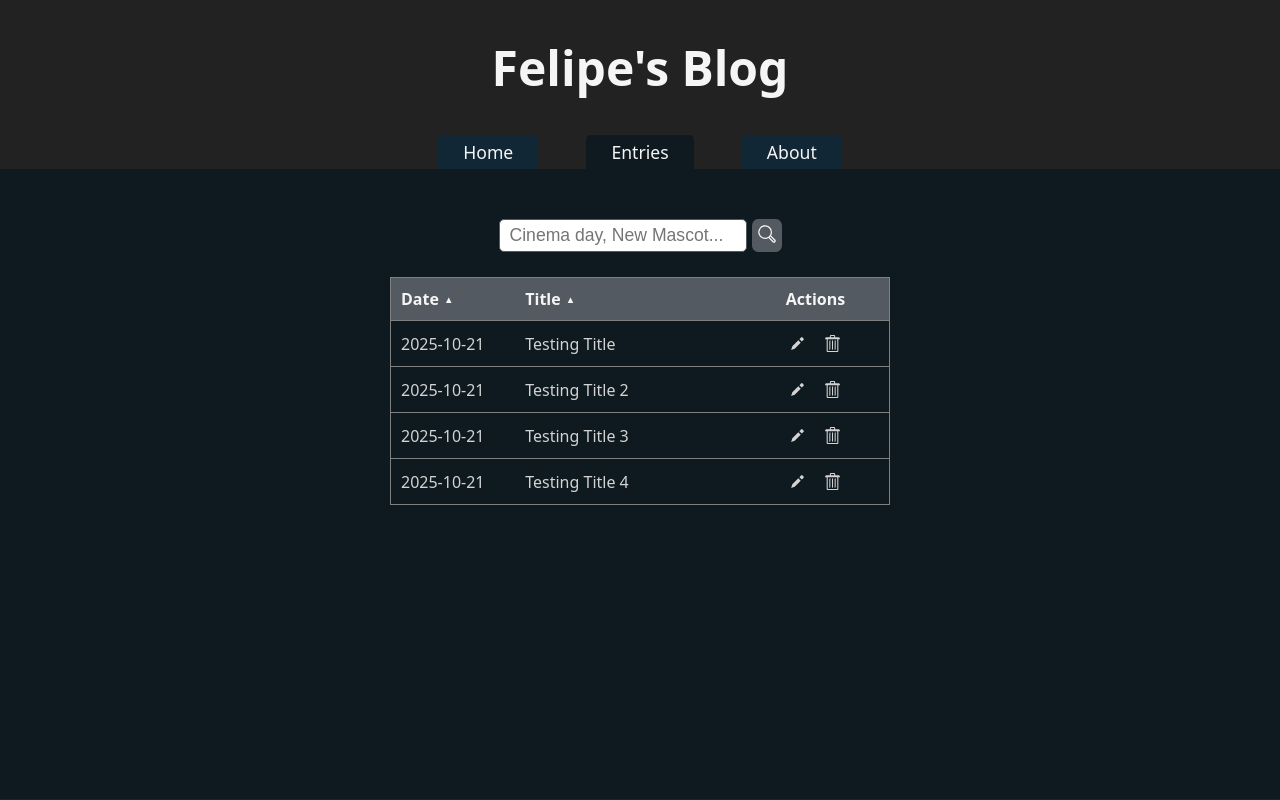
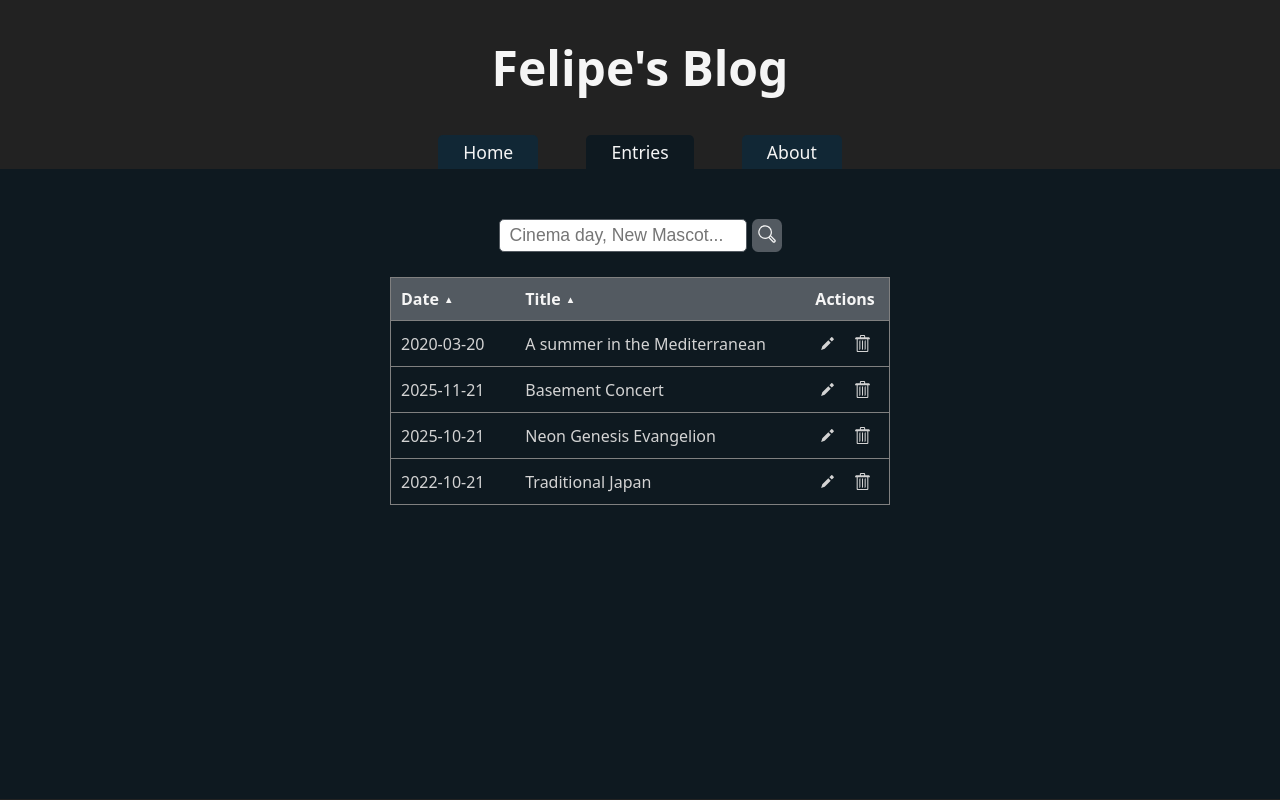
Before and after one commit to felipe-u/felipes-blog, a React (Vite) app: page /entries in a window 1280 px wide. Built offline with nearby package versions, Linux system fonts and the light colour scheme.

Commit message:
feat: Implement post filters by date and title. Also change date format and fix visualization in different components

```diff
--- a/src/components/EntrySum.jsx
+++ b/src/components/EntrySum.jsx
@@ -1,5 +1,6 @@
 import { useNavigate } from 'react-router'
 import { CalendarIcon } from './Icons'
+import { formatDate } from '../helpers/logic'
 
 export function EntrySum({ postData }) {
   const navigate = useNavigate()
@@ -10,15 +11,12 @@ export function EntrySum({ postData }) {
 
   return (
     <div className='entry-sum-container' onClick={seeFullEntry}>
-      <img
-        src={postData.imgUrl}
-        alt={`${postData.title} image`}
-      />
+      <img src={postData.imgUrl} alt={`${postData.title} image`} />
       <div className='sum-data-container'>
         <h2>{postData.title}</h2>
         <div className='date-visualizer'>
           <CalendarIcon />
-          <span>{postData.date}</span>
+          <span>{formatDate(postData.date)}</span>
         </div>
       </div>
     </div>
--- a/src/data/allPosts.js
+++ b/src/data/allPosts.js
@@ -1,38 +1,38 @@
 export const allPosts = [
   {
     id: 1,
-    title: 'Testing Title',
+    title: 'A summer in the Mediterranean',
     content:
       'Lorem ipsum dolor sit amet, consectetur adipiscing elit. Maecenas et dignissim lacus, nec scelerisque nunc. Proin vitae mollis nisi. Curabitur ut eros vestibulum, dictum mi in, finibus velit. Quisque tempus vehicula tempor. Quisque lectus arcu, dignissim nec mauris eget, luctus iaculis nisl. Nullam sit amet nisi non ex elementum dignissim. Proin a odio purus. Nam in mi ultrices, lobortis erat id, tempor ipsum. ',
     imgUrl:
       'https://i.pinimg.com/1200x/29/a3/5f/29a35f173cd4af4f208348e1bbaf5532.jpg',
-    date: '2025-10-21',
+    date: new Date('2020-03-20'),
   },
   {
     id: 2,
-    title: 'Testing Title 2',
+    title: 'Traditional Japan',
     content:
       'Nunc ac sapien lacinia, hendrerit nulla a, vestibulum tortor. Donec eu commodo ipsum, at vestibulum nulla. Mauris mollis pharetra justo ut consequat. Nullam tortor metus, laoreet non sapien at, tempor pretium elit. Nulla ac sem eu felis tristique rutrum. Pellentesque metus dui, elementum et nunc vel, semper placerat justo. Integer non ex justo. In nunc metus, suscipit eu maximus ac, accumsan eu ipsum. In cursus faucibus elit, eu feugiat enim tincidunt ac. Aliquam lobortis vehicula lorem, vel consequat odio tincidunt et. Nam ut dictum ipsum, sed efficitur turpis.',
     imgUrl:
       'https://i.pinimg.com/1200x/69/76/29/697629a754301416a00746674e65373d.jpg',
-    date: '2025-10-21',
+    date: new Date('2022-10-21'),
   },
   {
     id: 3,
-    title: 'Testing Title 3',
+    title: 'Neon Genesis Evangelion',
     content:
       'Nunc ac sapien lacinia, hendrerit nulla a, vestibulum tortor. Donec eu commodo ipsum, at vestibulum nulla. Mauris mollis pharetra justo ut consequat. Nullam tortor metus, laoreet non sapien at, tempor pretium elit. Nulla ac sem eu felis tristique rutrum. Pellentesque metus dui, elementum et nunc vel, semper placerat justo. Integer non ex justo. In nunc metus, suscipit eu maximus ac, accumsan eu ipsum. In cursus faucibus elit, eu feugiat enim tincidunt ac. Aliquam lobortis vehicula lorem, vel consequat odio tincidunt et. Nam ut dictum ipsum, sed efficitur turpis.',
     imgUrl:
       'https://i.pinimg.com/1200x/7b/b6/35/7bb63551902c3d403c7817b53374ba19.jpg',
-    date: '2025-10-21',
+    date: new Date('2025-10-21'),
   },
   {
     id: 4,
-    title: 'Testing Title 4',
+    title: 'Basement Concert',
     content:
       'Nunc ac sapien lacinia, hendrerit nulla a, vestibulum tortor. Donec eu commodo ipsum, at vestibulum nulla. Mauris mollis pharetra justo ut consequat. Nullam tortor metus, laoreet non sapien at, tempor pretium elit. Nulla ac sem eu felis tristique rutrum. Pellentesque metus dui, elementum et nunc vel, semper placerat justo. Integer non ex justo. In nunc metus, suscipit eu maximus ac, accumsan eu ipsum. In cursus faucibus elit, eu feugiat enim tincidunt ac. Aliquam lobortis vehicula lorem, vel consequat odio tincidunt et. Nam ut dictum ipsum, sed efficitur turpis.',
     imgUrl:
       'https://i.pinimg.com/1200x/ea/0a/3e/ea0a3eb4af2cbac1dffe85af0a718430.jpg',
-    date: '2025-10-21',
+    date: new Date('2025-11-21'),
   },
 ]
--- /dev/null
+++ b/src/helpers/logic.js
@@ -0,0 +1,3 @@
+export function formatDate(dateToFormat) {
+  return dateToFormat.toISOString().split('T')[0]
+}
--- /dev/null
+++ b/src/hooks/useFilterPosts.js
@@ -0,0 +1,55 @@
+import { useEffect, useState } from 'react'
+import { usePosts } from './usePosts'
+
+export function useFilterPosts() {
+  const { posts } = usePosts()
+  const [filteredPosts, setFilteredPosts] = useState([])
+  const [filterOptions, setFilterOptions] = useState({
+    date: 'asc',
+    title: 'asc',
+  })
+
+  useEffect(() => {
+    setFilteredPosts(posts)
+  }, [posts, setFilteredPosts])
+
+  useEffect(() => {
+    const postsCopy = [...posts]
+    if (filterOptions.date === 'asc') {
+      setFilteredPosts(postsCopy.sort((a, b) => b.date - a.date))
+      return
+    }
+    if (filterOptions.date === 'desc') {
+      setFilteredPosts(postsCopy.sort((a, b) => a.date - b.date))
+      return
+    }
+  }, [filterOptions.date, posts])
+
+  useEffect(() => {
+    const postsCopy = [...posts]
+    if (filterOptions.title === 'asc') {
+      setFilteredPosts(postsCopy.sort((a, b) => a.title.localeCompare(b.title)))
+      return
+    }
+    if (filterOptions.title === 'desc') {
+      setFilteredPosts(postsCopy.sort((a, b) => b.title.localeCompare(a.title)))
+      return
+    }
+  }, [filterOptions.title, posts])
+
+  const toggleDateFilter = () => {
+    setFilterOptions((prevState) => ({
+      ...prevState,
+      date: filterOptions.date === 'asc' ? 'desc' : 'asc',
+    }))
+  }
+
+  const toggleTitleFilter = () => {
+    setFilterOptions((prevState) => ({
+      ...prevState,
+      title: filterOptions.title === 'asc' ? 'desc' : 'asc',
+    }))
+  }
+
+  return { filteredPosts, filterOptions, toggleDateFilter, toggleTitleFilter }
+}
--- a/src/pages/EntriesPage.jsx
+++ b/src/pages/EntriesPage.jsx
@@ -1,11 +1,14 @@
+import '../styles/Entries.css'
 import { useNavigate } from 'react-router'
 import { EditPenIcon, SearchIcon, TrashCanIcon } from '../components/Icons'
-import '../styles/Entries.css'
-import { usePosts } from '../hooks/usePosts'
+import { formatDate } from '../helpers/logic'
+import { useFilterPosts } from '../hooks/useFilterPosts'
 
 export function EntriesPage() {
   const navigate = useNavigate()
-  const { posts } = usePosts()
+
+  const { filteredPosts, filterOptions, toggleDateFilter, toggleTitleFilter } =
+    useFilterPosts()
 
   const seeFullEntry = (postId) => {
     navigate(`/entries/${postId}`)
@@ -13,7 +16,7 @@ export function EntriesPage() {
 
   return (
     <div className='entries-container'>
-      {posts ? (
+      {filteredPosts ? (
         <>
           <div className='search-container'>
             <input type='text' placeholder='Cinema day, New Mascot...' />
@@ -25,29 +28,29 @@ export function EntriesPage() {
           <table>
             <thead>
               <tr>
-                <th>
+                <th onClick={toggleDateFilter}>
                   <span className='th-content'>
-                    Date <span className='arrow-span'>▲</span>
+                    Date
+                    <span className='arrow-span'>
+                      {filterOptions.date === 'asc' ? '▲' : '▼'}
+                    </span>
                   </span>
                 </th>
-                {/* <th>
-              Date <span className='arrow-span'>▼</span>
-            </th> */}
-                <th>
+                <th onClick={toggleTitleFilter}>
                   <span className='th-content'>
-                    Title <span className='arrow-span'>▲</span>{' '}
+                    Title
+                    <span className='arrow-span'>
+                      {filterOptions.title === 'asc' ? '▲' : '▼'}
+                    </span>
                   </span>
                 </th>
-                {/* <th>
-              Title <span className='arrow-span'>▼</span>{' '}
-            </th> */}
                 <th style={{ textAlign: 'center' }}>Actions</th>
               </tr>
             </thead>
             <tbody>
-              {posts.map((post) => (
-                <tr onClick={() => seeFullEntry(post.id)}>
-                  <td>{post.date}</td>
+              {filteredPosts.map((post) => (
+                <tr key={post.id} onClick={() => seeFullEntry(post.id)}>
+                  <td>{formatDate(post.date)}</td>
                   <td>{post.title}</td>
                   <td
                     className='actions-cell'
@@ -66,7 +69,7 @@ export function EntriesPage() {
           </table>
         </>
       ) : (
-        <div className='no-entries'>There's no entry yet</div>
+        <div className='no-entries'>There's no posts yet</div>
       )}
     </div>
   )
--- a/src/pages/EntryPage.jsx
+++ b/src/pages/EntryPage.jsx
@@ -1,6 +1,7 @@
 import { useEffect, useState } from 'react'
 import { useNavigate, useParams } from 'react-router'
 import { usePosts } from '../hooks/usePosts'
+import { formatDate } from '../helpers/logic'
 
 export function EntryPage() {
   const navigate = useNavigate()
@@ -21,7 +22,7 @@ export function EntryPage() {
       {post && (
         <div className='entry-content'>
           <h2>{post.title}</h2>
-          <p>Published at: {post.date}</p>
+          <p>Published at: {formatDate(post.date)}</p>
 
           <img src={post.imgUrl} alt={`${post.title} image`} />
 
```
